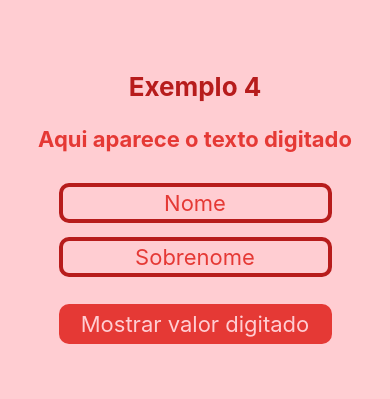
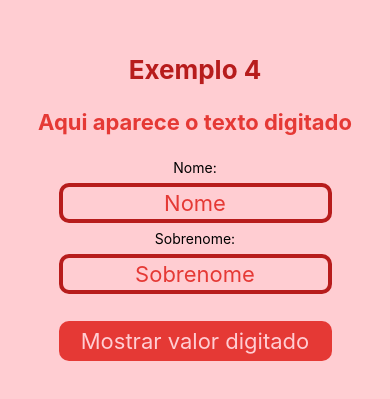
Before and after one commit to CasarottiEduardo/APP-Eduardo, a React Native app: screen / in a window 390 px wide. Shown: the part 215-614 px from the top of the page. Built offline with nearby package versions, Linux system fonts and the light colour scheme.

Commit message:
aula 05/06

```diff
--- a/components/apostila_04/index.js
+++ b/components/apostila_04/index.js
@@ -19,11 +19,15 @@ function Apostila04() {
 
       <Text style={styles.txtSaida}>{mensagem}</Text>
 
+      <Text style={styles.nomes}>Nome:</Text>
+
       <TextInput
         style={styles.txtEntrada}
         onChangeText={(inputNome) => setNome(inputNome)}
         value={nome}
       />
+
+      <Text style={styles.nomes}>Sobrenome:</Text>
 
       <TextInput
         style={styles.txtEntrada}
```
Also changed, not shown: components/apostila_04/styles.js (+7 -0 lines).
